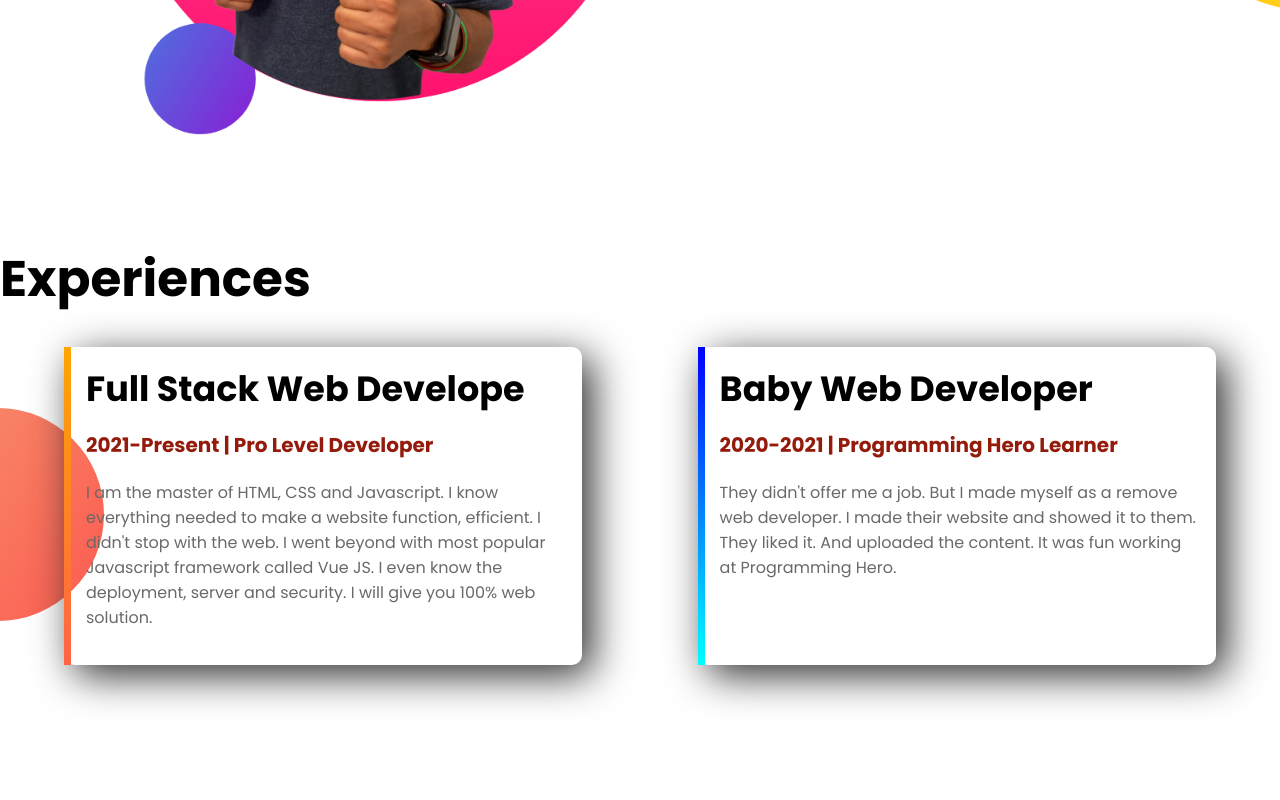
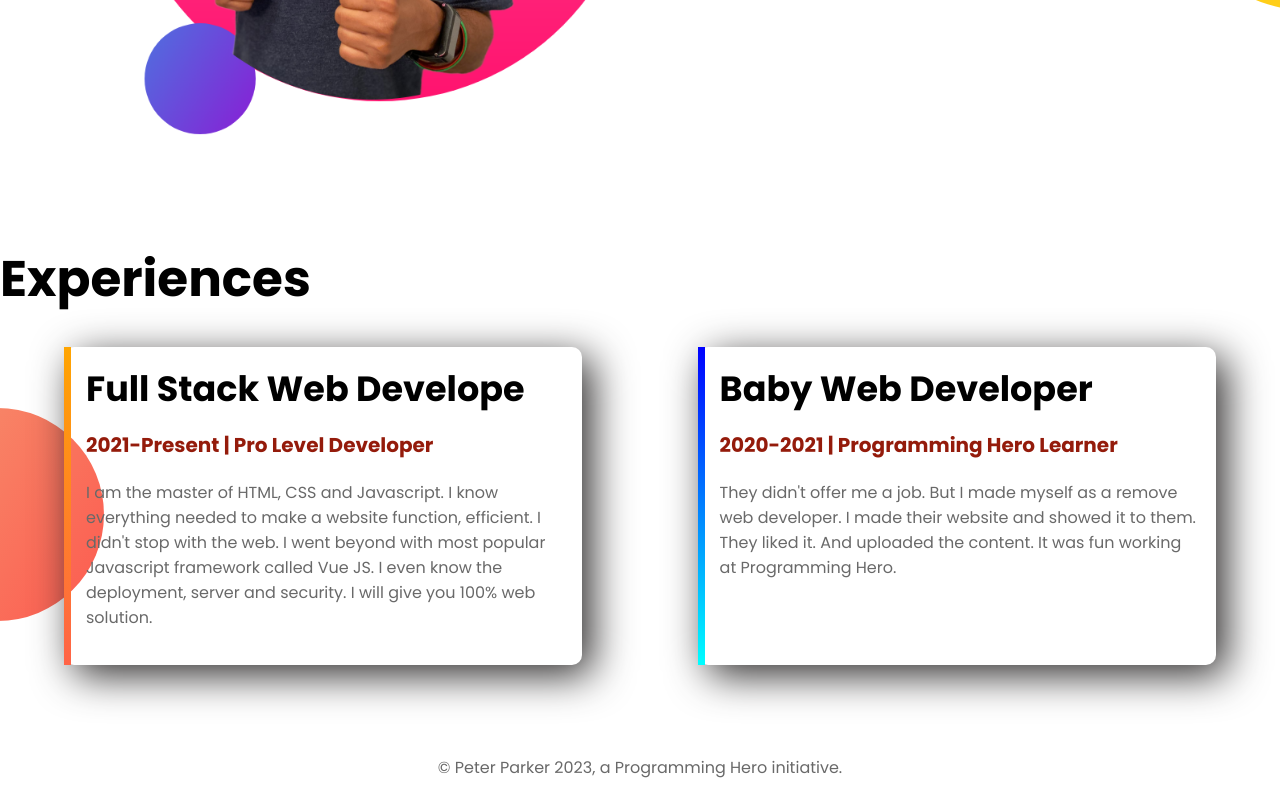
Before and after one commit to dev-khlaid24/create-first-project, a plain HTML site: page index.html in a window 1280 px wide. Shown: the part 996-1796 px from the top of the page. Before the commit the page ends 1731 px from the top, so only its background shows below. Drawn offline with Linux system fonts and the light colour scheme.

Commit message:
last work done

```diff
--- a/css/style.css
+++ b/css/style.css
@@ -92,3 +92,8 @@ p{
     border-image-slice: 1;
     border-left: 7px solid;
 }
+
+.footer-item {
+    text-align: center;
+
+}
--- a/index.html
+++ b/index.html
@@ -62,7 +62,13 @@
     </section>
     <!-- experiences end -->
 
-    <!-- top bannar start -->
-    <!-- top bannar end -->
+    <!-- footer start -->
+    <footer>
+
+            <div class="footer-item">
+                <p>© Peter Parker 2023, a Programming Hero initiative.</p>
+            </div>
+
+    </footer>    <!-- footer end -->
 </body>
 </html>
```
